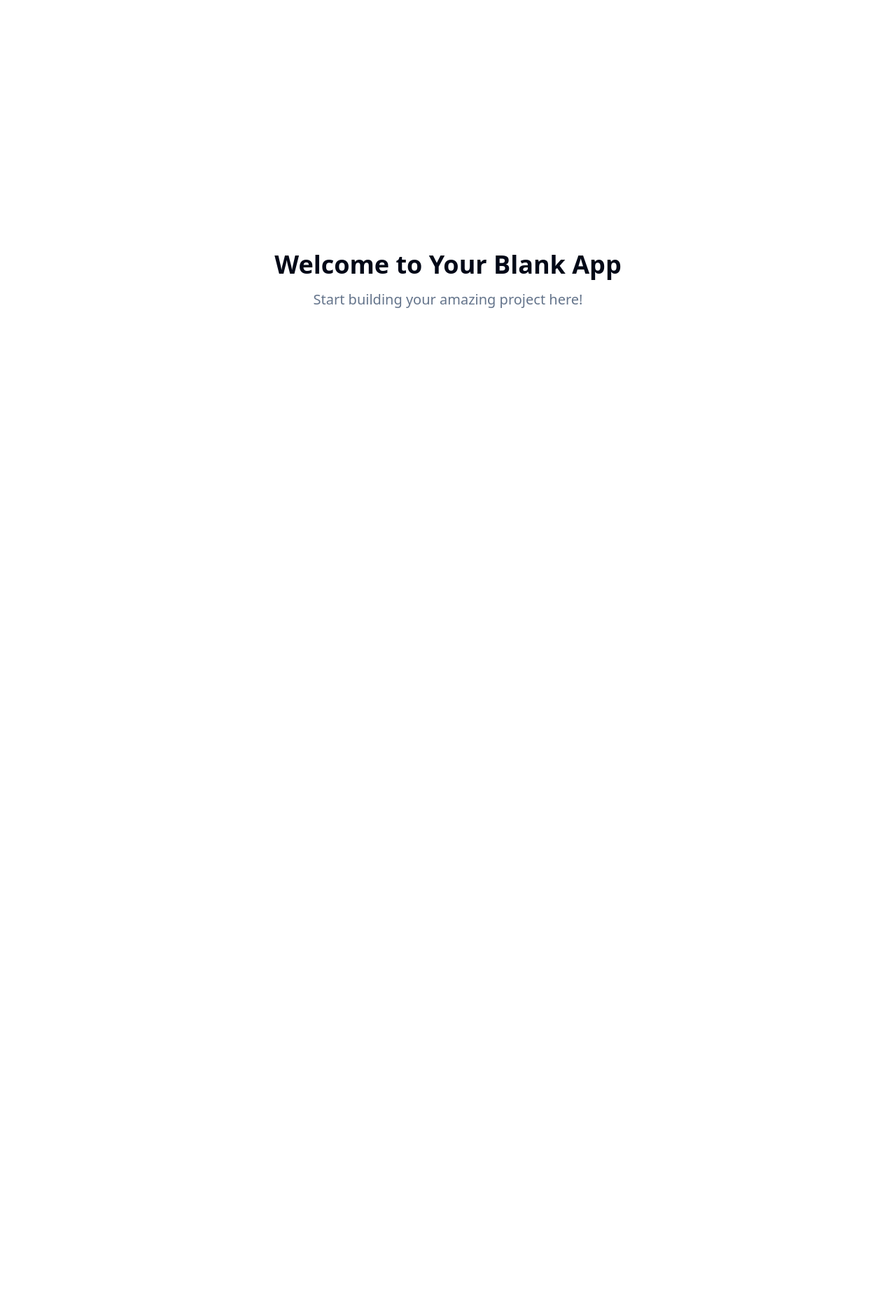
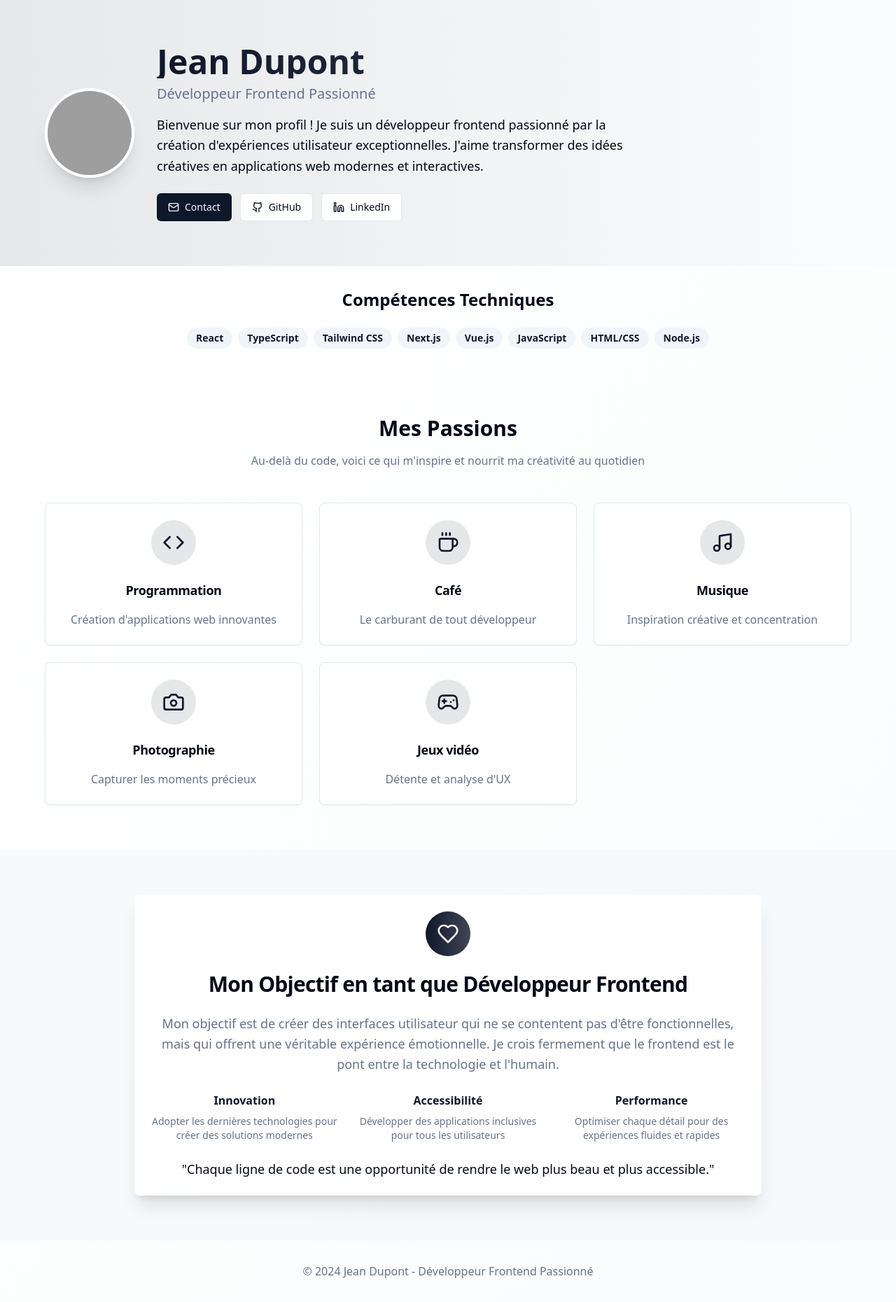
Before and after one commit to Eric-altMana/portfolioel, a React (Vite) app: page / in a window 1280 px wide. Shown: the whole page at 70% size. Before the commit the page ends 800 px from the top, so only its background shows below. Built offline with nearby package versions, Linux system fonts and the light colour scheme; grey boxes are pictures that could not be loaded.

Commit message:
feat: Add personal introduction page
Create a new page to introduce the user's profile, including a section for passions and a brief description of their frontend developer goals.

```diff
--- a/src/pages/Index.tsx
+++ b/src/pages/Index.tsx
@@ -1,12 +1,161 @@
-// Update this page (the content is just a fallback if you fail to update the page)
+
+import { Card, CardContent, CardHeader, CardTitle } from "@/components/ui/card";
+import { Badge } from "@/components/ui/badge";
+import { Avatar, AvatarFallback, AvatarImage } from "@/components/ui/avatar";
+import { Button } from "@/components/ui/button";
+import { Code, Heart, Coffee, Music, Camera, Gamepad2, Mail, Github, Linkedin } from "lucide-react";
 
 const Index = () => {
+  const passions = [
+    { icon: Code, title: "Programmation", description: "Création d'applications web innovantes" },
+    { icon: Coffee, title: "Café", description: "Le carburant de tout développeur" },
+    { icon: Music, title: "Musique", description: "Inspiration créative et concentration" },
+    { icon: Camera, title: "Photographie", description: "Capturer les moments précieux" },
+    { icon: Gamepad2, title: "Jeux vidéo", description: "Détente et analyse d'UX" },
+  ];
+
+  const skills = [
+    "React", "TypeScript", "Tailwind CSS", "Next.js", "Vue.js", "JavaScript", "HTML/CSS", "Node.js"
+  ];
+
   return (
-    <div className="min-h-screen flex items-center justify-center bg-background">
-      <div className="text-center">
-        <h1 className="text-4xl font-bold mb-4">Welcome to Your Blank App</h1>
-        <p className="text-xl text-muted-foreground">Start building your amazing project here!</p>
-      </div>
+    <div className="min-h-screen bg-gradient-to-br from-background to-muted/30">
+      {/* Header Section */}
+      <section className="relative overflow-hidden">
+        <div className="absolute inset-0 bg-gradient-to-r from-primary/10 to-secondary/10" />
+        <div className="relative container mx-auto px-4 py-16">
+          <div className="flex flex-col lg:flex-row items-center gap-8 max-w-6xl mx-auto">
+            {/* Avatar et Info */}
+            <div className="flex-shrink-0">
+              <Avatar className="w-32 h-32 border-4 border-background shadow-xl">
+                <AvatarImage src="https://images.unsplash.com/photo-1507003211169-0a1dd7228f2d?w=150&h=150&fit=crop&crop=face" alt="Photo de profil" />
+                <AvatarFallback className="text-2xl font-bold">JD</AvatarFallback>
+              </Avatar>
+            </div>
+
+            {/* Informations personnelles */}
+            <div className="flex-1 text-center lg:text-left">
+              <h1 className="text-4xl lg:text-5xl font-bold mb-2 bg-gradient-to-r from-primary to-primary/80 bg-clip-text text-transparent">
+                Jean Dupont
+              </h1>
+              <p className="text-xl text-muted-foreground mb-4">Développeur Frontend Passionné</p>
+              <p className="text-lg leading-relaxed max-w-2xl mb-6">
+                Bienvenue sur mon profil ! Je suis un développeur frontend passionné par la création d'expériences utilisateur exceptionnelles.
+                J'aime transformer des idées créatives en applications web modernes et interactives.
+              </p>
+
+              {/* Boutons de contact */}
+              <div className="flex flex-wrap gap-3 justify-center lg:justify-start">
+                <Button variant="default" className="gap-2">
+                  <Mail className="w-4 h-4" />
+                  Contact
+                </Button>
+                <Button variant="outline" className="gap-2">
+                  <Github className="w-4 h-4" />
+                  GitHub
+                </Button>
+                <Button variant="outline" className="gap-2">
+                  <Linkedin className="w-4 h-4" />
+                  LinkedIn
+                </Button>
+              </div>
+            </div>
+          </div>
+        </div>
+      </section>
+
+      {/* Skills Section */}
+      <section className="container mx-auto px-4 py-8">
+        <div className="max-w-6xl mx-auto">
+          <h2 className="text-2xl font-bold mb-6 text-center">Compétences Techniques</h2>
+          <div className="flex flex-wrap gap-2 justify-center">
+            {skills.map((skill) => (
+              <Badge key={skill} variant="secondary" className="px-3 py-1 text-sm">
+                {skill}
+              </Badge>
+            ))}
+          </div>
+        </div>
+      </section>
+
+      {/* Passions Section */}
+      <section className="container mx-auto px-4 py-16">
+        <div className="max-w-6xl mx-auto">
+          <h2 className="text-3xl font-bold text-center mb-4">Mes Passions</h2>
+          <p className="text-center text-muted-foreground mb-12 max-w-2xl mx-auto">
+            Au-delà du code, voici ce qui m'inspire et nourrit ma créativité au quotidien
+          </p>
+
+          <div className="grid grid-cols-1 md:grid-cols-2 lg:grid-cols-3 gap-6">
+            {passions.map((passion, index) => (
+              <Card key={index} className="group hover:shadow-lg transition-all duration-300 hover:-translate-y-1">
+                <CardHeader className="text-center pb-4">
+                  <div className="mx-auto w-16 h-16 bg-primary/10 rounded-full flex items-center justify-center mb-4 group-hover:bg-primary/20 transition-colors">
+                    <passion.icon className="w-8 h-8 text-primary" />
+                  </div>
+                  <CardTitle className="text-lg">{passion.title}</CardTitle>
+                </CardHeader>
+                <CardContent className="text-center">
+                  <p className="text-muted-foreground">{passion.description}</p>
+                </CardContent>
+              </Card>
+            ))}
+          </div>
+        </div>
+      </section>
+
+      {/* Objectif Section */}
+      <section className="bg-muted/50">
+        <div className="container mx-auto px-4 py-16">
+          <div className="max-w-4xl mx-auto">
+            <Card className="border-0 shadow-xl">
+              <CardHeader className="text-center">
+                <div className="mx-auto w-16 h-16 bg-gradient-to-r from-primary to-primary/80 rounded-full flex items-center justify-center mb-4">
+                  <Heart className="w-8 h-8 text-primary-foreground" />
+                </div>
+                <CardTitle className="text-2xl lg:text-3xl">Mon Objectif en tant que Développeur Frontend</CardTitle>
+              </CardHeader>
+              <CardContent className="text-center space-y-6">
+                <p className="text-lg leading-relaxed text-muted-foreground">
+                  Mon objectif est de créer des interfaces utilisateur qui ne se contentent pas d'être fonctionnelles,
+                  mais qui offrent une véritable expérience émotionnelle. Je crois fermement que le frontend est le pont
+                  entre la technologie et l'humain.
+                </p>
+
+                <div className="grid md:grid-cols-3 gap-6 mt-8">
+                  <div className="text-center">
+                    <h3 className="font-semibold text-primary mb-2">Innovation</h3>
+                    <p className="text-sm text-muted-foreground">
+                      Adopter les dernières technologies pour créer des solutions modernes
+                    </p>
+                  </div>
+                  <div className="text-center">
+                    <h3 className="font-semibold text-primary mb-2">Accessibilité</h3>
+                    <p className="text-sm text-muted-foreground">
+                      Développer des applications inclusives pour tous les utilisateurs
+                    </p>
+                  </div>
+                  <div className="text-center">
+                    <h3 className="font-semibold text-primary mb-2">Performance</h3>
+                    <p className="text-sm text-muted-foreground">
+                      Optimiser chaque détail pour des expériences fluides et rapides
+                    </p>
+                  </div>
+                </div>
+
+                <p className="text-lg font-medium text-foreground mt-8">
+                  "Chaque ligne de code est une opportunité de rendre le web plus beau et plus accessible."
+                </p>
+              </CardContent>
+            </Card>
+          </div>
+        </div>
+      </section>
+
+      {/* Footer */}
+      <footer className="container mx-auto px-4 py-8 text-center text-muted-foreground">
+        <p>© 2024 Jean Dupont - Développeur Frontend Passionné</p>
+      </footer>
     </div>
   );
 };
```
